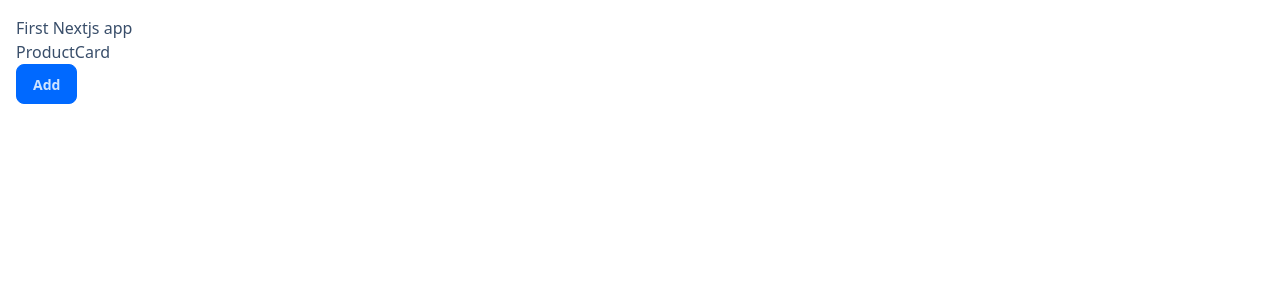
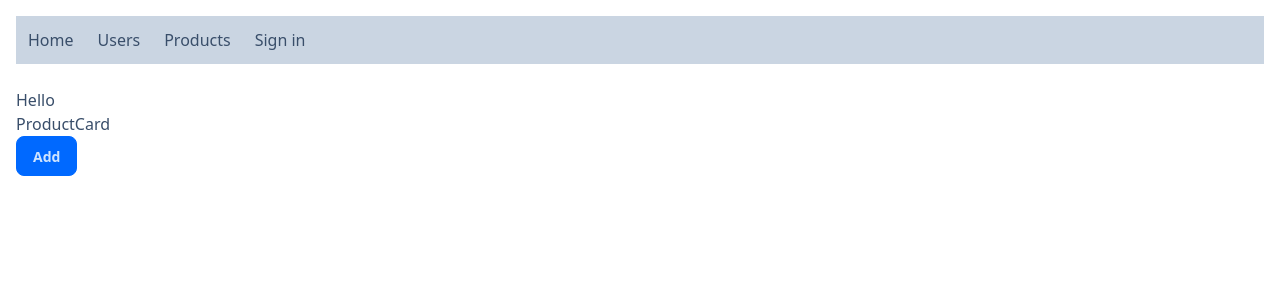
Before and after one commit to Joylinton04/Issue-tracker, a Next.js app: page / in a window 1280 px wide. Shown: the top 300 px of the page. Built offline with nearby package versions, Linux system fonts and the light colour scheme; no server answers.

Commit message:
components

```diff
--- /dev/null
+++ b/app/Navbar.tsx
@@ -0,0 +1,31 @@
+"use client";
+
+import { useSession } from "next-auth/react";
+import Link from "next/link";
+
+const Navbar = () => {
+  const { status, data: session } = useSession();
+
+  return (
+    <div className="pb-6">
+      <ul className="flex p-3 bg-slate-300 space-x-6">
+        <Link href="/">Home</Link>
+        <Link href="/users">Users</Link>
+        <Link href="/product">Products</Link>
+        {status === "authenticated" && (
+          <div>
+            {session.user?.name}
+            <Link href="/api/auth/signout" className="ml-6">
+              Sign Out
+            </Link>
+          </div>
+        )}
+        {status === "unauthenticated" && (
+          <Link href="/api/auth/signin">Sign in</Link>
+        )}
+      </ul>
+    </div>
+  );
+};
+
+export default Navbar;
--- /dev/null
+++ b/app/auth/Provider.tsx
@@ -0,0 +1,13 @@
+'use client'
+import React, { ReactNode } from 'react'
+import { SessionProvider } from 'next-auth/react'
+
+const AuthProvider = ({children}:{children: ReactNode}) => {
+  return (
+    <SessionProvider>
+        {children}
+    </SessionProvider>
+  )
+}
+
+export default AuthProvider
--- a/app/layout.tsx
+++ b/app/layout.tsx
@@ -1,6 +1,8 @@
 import type { Metadata } from "next";
 import { Geist, Geist_Mono } from "next/font/google";
 import "./globals.css";
+import Navbar from "./Navbar";
+import AuthProvider from "./auth/Provider";
 
 const geistSans = Geist({
   variable: "--font-geist-sans",
@@ -27,7 +29,10 @@ export default function RootLayout({
       <body
         className={`${geistSans.variable} ${geistMono.variable} antialiased`}
       >
-        {children}
+        <AuthProvider>
+          <Navbar />
+          <main>{children}</main>
+        </AuthProvider>
       </body>
     </html>
   );
--- a/app/page.tsx
+++ b/app/page.tsx
@@ -1,10 +1,14 @@
 import Image from "next/image";
 import ProductCard from "./components/ProductCard";
+import { getServerSession } from "next-auth";
+import { authOptions } from "./api/auth/[...nextauth]/route";
 
-export default function Home() {
+export default async function Home() {
+  const session = await getServerSession(authOptions);
+
   return (
     <main>
-      <h1>First Nextjs app</h1>
+      <h1>Hello {session && session.user?.name}</h1>
       <ProductCard/>
     </main>
   );
--- /dev/null
+++ b/app/upload/page.tsx
@@ -0,0 +1,15 @@
+'use client'
+import { CldUploadWidget } from "next-cloudinary";
+import React from "react";
+
+const UploadPage = () => {
+  return (
+    <CldUploadWidget uploadPreset="next_app_first_preset">
+      {({ open }) => {
+        return <button className="btn btn-primary" onClick={() => open()}>Upload an Image</button>;
+      }}
+    </CldUploadWidget>
+  );
+};
+
+export default UploadPage;
```
